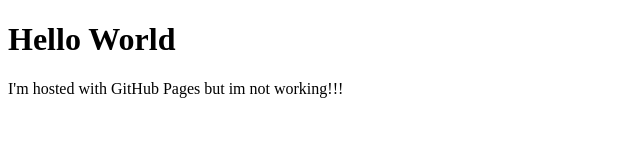
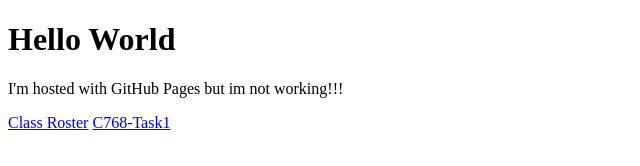
Before and after one commit to NeonFoxByte/NeonFoxByte.github.io, a plain HTML site: page index.html in a window 1280 px wide. Shown: the whole page, without its empty margins (0-640 px from the left). Drawn offline with Linux system fonts and the light colour scheme.

Commit message:
update index.htmp
Added some hyperlinks to other repositories

```diff
--- a/index.html
+++ b/index.html
@@ -3,5 +3,7 @@
 <body>
   <h1>Hello World</h1>
   <p>I'm hosted with GitHub Pages but im not working!!!</p>
+  <a href="https://github.com/NeonFoxByte/Class-Roster--C867">Class Roster</a>
+  <a href="https://github.com/NeonFoxByte/C768-Task1">C768-Task1</a>
   </body>
   </html>
```
